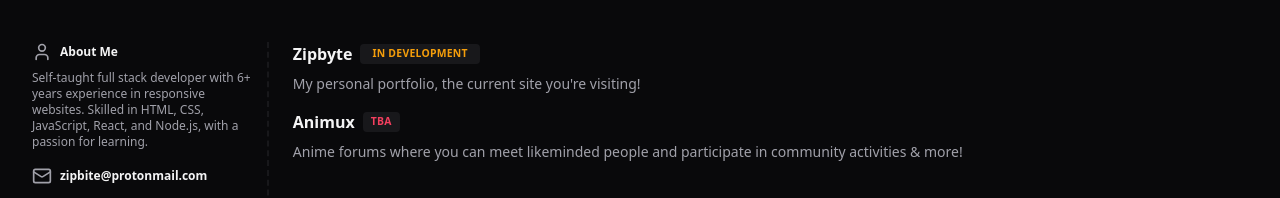
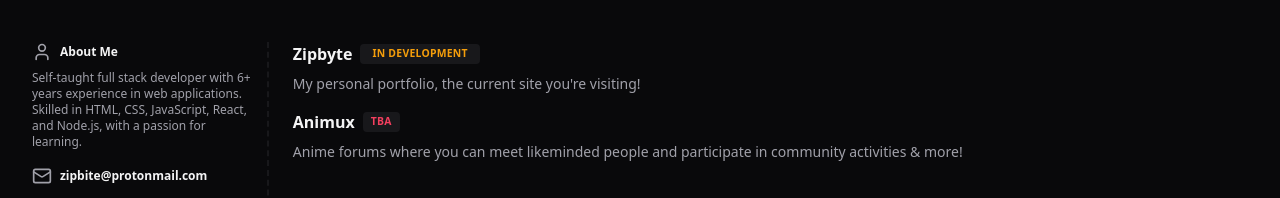
Before and after one commit to zipbite/zipbite, a Next.js app: page / in a window 1280 px wide. Shown: the part 374-572 px from the top of the page. Built offline with nearby package versions, Linux system fonts and the light colour scheme; no server answers.

Commit message:
Fix typo

```diff
--- a/app/page.js
+++ b/app/page.js
@@ -71,7 +71,7 @@ export default function Home() {
                 <LuUser size={20} />
                 <p className="text-zinc-100 font-semibold">About Me</p>
               </div>
-              <p>Self-taught full stack developer with 6+ years experience in responsive websites. Skilled in HTML, CSS, JavaScript, React, and Node.js, with a passion for learning.</p>
+              <p>Self-taught full stack developer with 6+ years experience in web applications. Skilled in HTML, CSS, JavaScript, React, and Node.js, with a passion for learning.</p>
             </div>
             <div className='flex items-center gap-2'>
               <LuMail size={20} />
```
